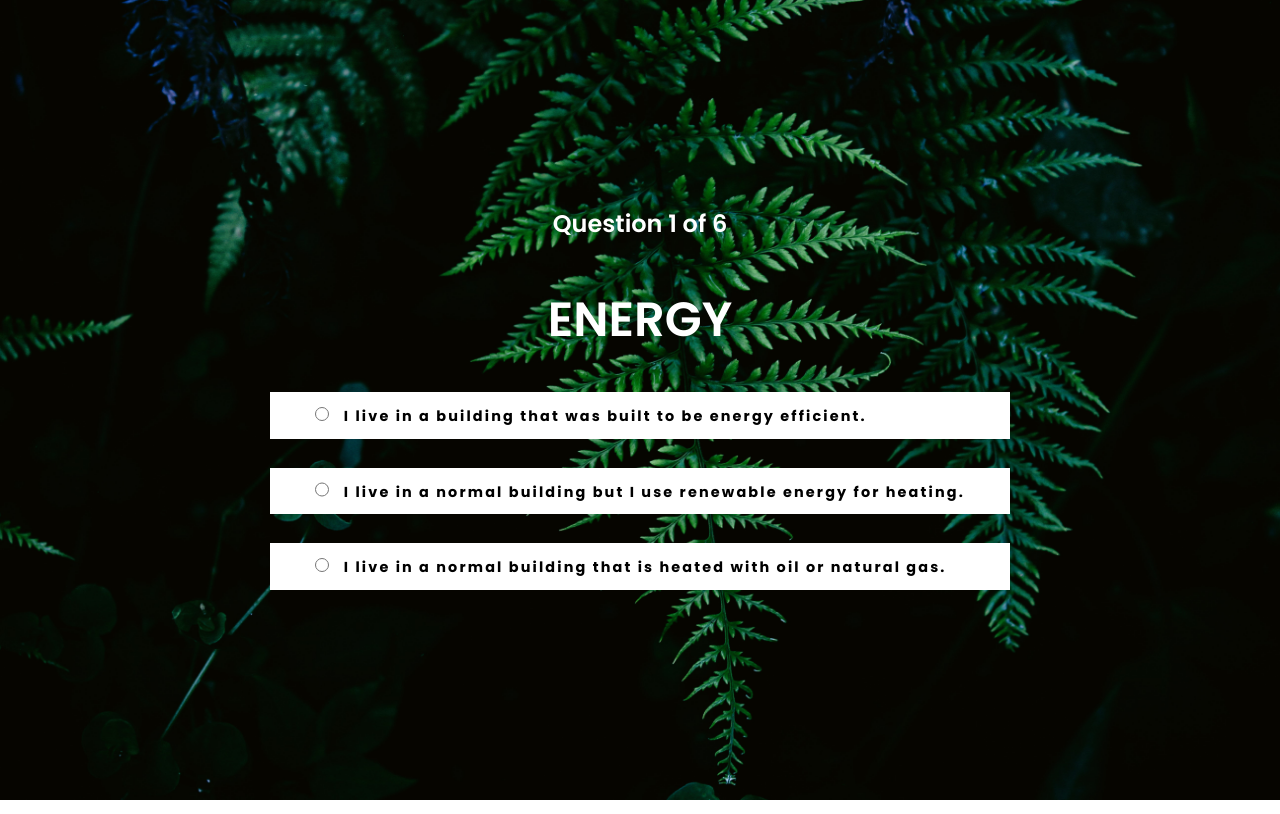
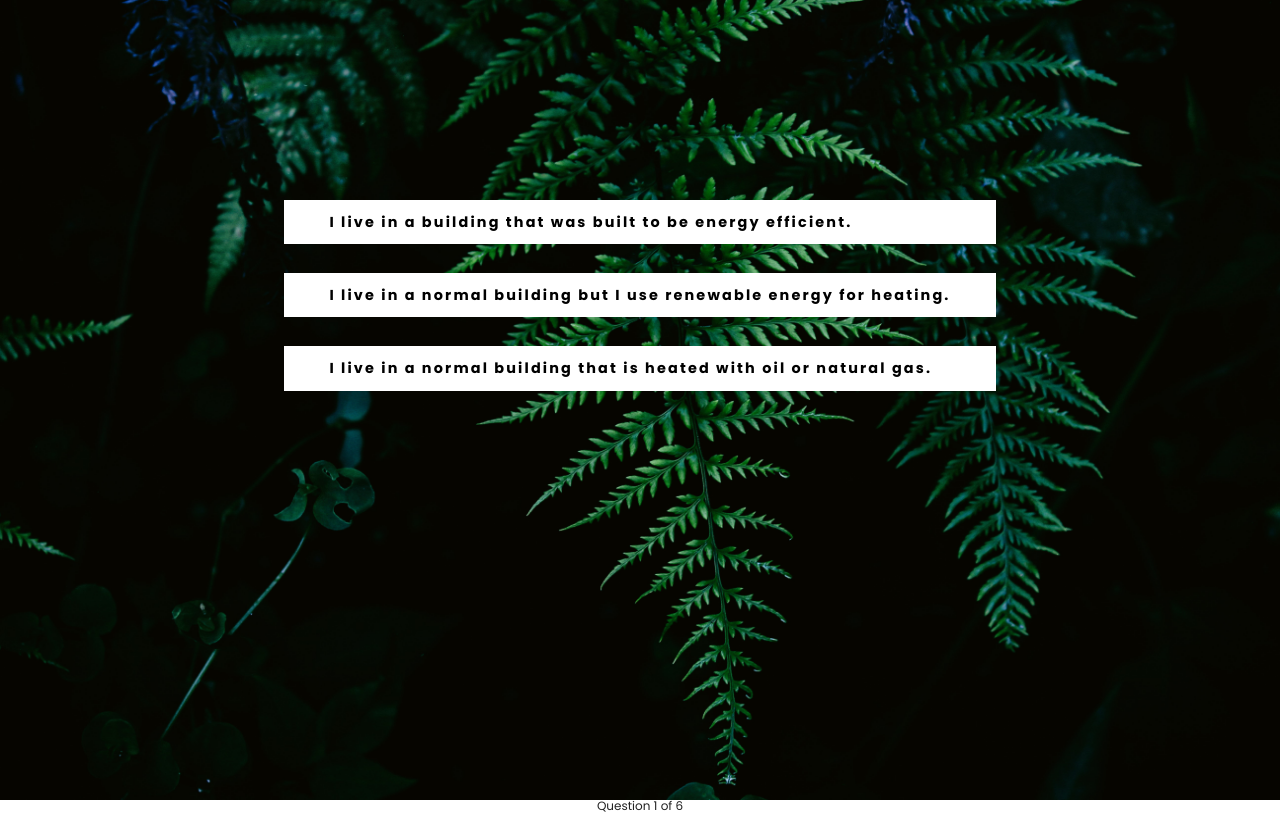
Before and after one commit to RSo21/CarbonFootprint, a React (Create React App) app: page /start in a window 1280 px wide. Built offline with nearby package versions, Linux system fonts and the light colour scheme.

Commit message:
Feedback.

```diff
--- a/src/components/AnswerOption.jsx
+++ /dev/null
@@ -1,30 +0,0 @@
-import React from 'react';
-import PropTypes from 'prop-types';
-
-function AnswerOption(props) {
-  return (
-    <li className = "start-answer">
-      <input
-        type="radio"
-        name="radioGroup"
-        checked={props.answerType === props.answer}
-        id={props.answerType}
-        value={props.answerType}
-        disabled={props.answer}
-        onChange={props.onAnswerSelected}
-      />
-      <label htmlFor={props.answerType}>
-        {props.answerContent}
-      </label>
-    </li>
-  );
-}
-
-AnswerOption.propTypes = {
-  answerType: PropTypes.number.isRequired,
-  answerContent: PropTypes.string.isRequired,
-  answer: PropTypes.string.isRequired,
-  onAnswerSelected: PropTypes.func.isRequired
-};
-
-export default AnswerOption;
--- a/src/components/CarbonEnd.jsx
+++ b/src/components/CarbonEnd.jsx
@@ -2,115 +2,39 @@ import React, { Component } from 'react';
 import quizQuestions from '../api/quizQuestions';
 import Quiz from './Quiz';
 import Result from './Result';
+import QuestionCount from './QuestionCount';
 
 import Fern from '../assets/larm-rmah.jpg';
-
 
 class CarbonEnd extends Component {
   constructor(props) {
     super(props);
 
     this.state = {
-      counter: 0,
-      questionId: 1,
-      question: '',
-      answerOptions: [],
-      answer: '',
-      answersCount: {},
-      result: 0
+      currentQuestionIndex: 0,
+      result: 0,
     };
-
-    this.handleAnswerSelected = this.handleAnswerSelected.bind(this);
   }
 
-  componentDidMount() {
-    const answerOptions = quizQuestions.map(question =>
-      this.answersArray(question.answers)
-    );
+  handleAnswerSelected = (selectedAnswerIndex) => {
+    const qIndex = this.state.currentQuestionIndex;
+    const { type } = quizQuestions[qIndex].answers[selectedAnswerIndex];
+    const nextQuestionIndex = qIndex + 1;
     this.setState({
-      question: quizQuestions[0].question,
-      answerOptions: answerOptions[0]
+      result: this.state.result + type,
+      currentQuestionIndex: nextQuestionIndex,
     });
   }
 
-  answersArray(array) {
-    let currentIndex = array.length;
-
-    while (0 !== currentIndex) {
-      currentIndex -= 1;
-    }
-
-    return array;
-  }
-
-  //ustawianie odpowiedzi i następnego pytania
-
-  handleAnswerSelected(event) {
-    this.setUserAnswer(event.currentTarget.value);
-
-    if (this.state.questionId < quizQuestions.length) {
-      setTimeout(() => this.setNextQuestion(), 400);
-    } else {
-      setTimeout(() => this.setResults(this.getResults()), 400);
-    }
-  }
-
-
-  setUserAnswer(answer) {
-    this.setState((state, props) => ({
-      answersCount: {
-        ...state.answersCount,
-        [answer]: (state.answersCount[answer] || 0) + 1
-      },
-      answer: answer
-    }));
-  }
-
-//zwiekszanie stanu licznika
-  setNextQuestion() {
-    const counter = this.state.counter + 1;
-    const questionId = this.state.questionId + 1;
-
-    this.setState({
-      counter: counter,
-      questionId: questionId,
-      question: quizQuestions[counter].question,
-      answerOptions: quizQuestions[counter].answers,
-      answer: ''
-    });
-  }
-
-  //obliczamy sume zaznaczonych odp
-  getResults() {
-    const answersCount = this.state.answersCount;
-    const answersCountKeys = Object.keys(answersCount);
-    //console.log(answersCountKeys); // wyświetla tablice z punktami zaznaczonych odpowiedzi
-
-    let sum = 0;
-    for (let i = 0; i <answersCountKeys.length; i++){
-      sum += parseFloat(answersCountKeys[i]);
-
-    }
-    //console.log(sum); //zwraca sume zaznaczonych odp
-    return sum;
-
-  }
-
-  setResults() {
-      this.setState({ result: this.getResults() });
-  }
-
-
   renderQuiz() {
     return (
-      <Quiz
-        answer={this.state.answer}
-        answerOptions={this.state.answerOptions}
-        questionId={this.state.questionId}
-        question={this.state.question}
-        questionTotal={quizQuestions.length}
-        onAnswerSelected={this.handleAnswerSelected}
-      />
+      <>
+        <QuestionCount counter={this.state.currentQuestionIndex + 1} total={quizQuestions.length} />
+        <Quiz
+          question={quizQuestions[this.state.currentQuestionIndex]}
+          onAnswerSelected={this.handleAnswerSelected}
+        />
+      </>
     );
   }
 
@@ -124,7 +48,7 @@ class CarbonEnd extends Component {
               <div className = "page-start-img">
                 <img className = "fernImg" src = {Fern} alt = "fern"/>
               </div>
-                {this.state.result ? this.renderResult() : this.renderQuiz()}
+              {this.state.currentQuestionIndex >= quizQuestions.length ? this.renderResult() : this.renderQuiz()}
           </div>
     );
   }
--- a/src/components/Question.jsx
+++ /dev/null
@@ -1,14 +0,0 @@
-import React from 'react';
-import PropTypes from 'prop-types';
-
-function Question(props) {
-  return (
-      <h2 className = "start-type">{props.content}</h2>
-  );
-}
-
-Question.propTypes = {
-  content: PropTypes.string.isRequired
-};
-
-export default Question;
--- a/src/components/Quiz.jsx
+++ b/src/components/Quiz.jsx
@@ -1,42 +1,33 @@
 import React from 'react';
 import PropTypes from 'prop-types';
-import Question from '../components/Question';
-import QuestionCount from '../components/QuestionCount';
-import AnswerOption from '../components/AnswerOption';
 
-function Quiz(props) {
-  function renderAnswerOptions(key) {
-    return (
-      <AnswerOption
-        key={key.content}
-        answerContent={key.content}
-        answerType={key.type}
-        answer={props.answer}
-        questionId={props.questionId}
-        onAnswerSelected={props.onAnswerSelected}
-      />
-    );
-  }
-
+function Quiz({
+  question,
+  onAnswerSelected,
+}) {
   return (
-
-      <div className = "page-start-text" key={props.questionId}>
-        <QuestionCount counter={props.questionId} total={props.questionTotal} />
-        <Question content={props.question} />
-        <ul>
-          {props.answerOptions.map(renderAnswerOptions)}
-        </ul>
-      </div>
-
+    <div className = "page-start-text">
+      {/* Nie wiem skąd brałaś pytania */}
+      {/* <h2 className = "start-type">{question.}</h2>  */}
+      <ul>
+        {question.answers.map((answer, index) => (
+          <li
+            key={answer.content}
+            className="start-answer"
+            onClick={() => {
+              onAnswerSelected(index)
+            }}
+          >
+            {answer.content}
+          </li>
+        ))}
+      </ul>
+    </div>
   );
 }
 
 Quiz.propTypes = {
-  answer: PropTypes.string.isRequired,
-  answerOptions: PropTypes.array.isRequired,
-  question: PropTypes.string.isRequired,
-  questionId: PropTypes.number.isRequired,
-  questionTotal: PropTypes.number.isRequired,
+  question: PropTypes.object.isRequired,
   onAnswerSelected: PropTypes.func.isRequired
 };
 
```
